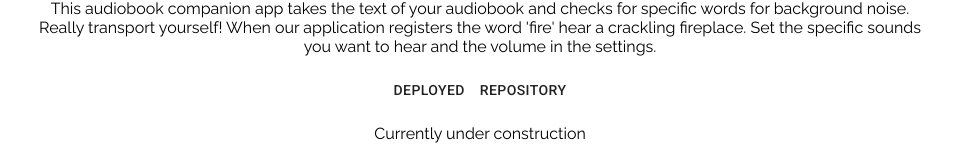
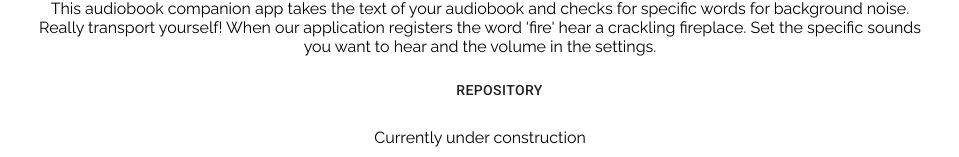
Before and after one commit to tiiedye/ThirdProjectDev, a React (Create React App) app: page /projects in a window 1280 px wide. Shown: the part 1403-1560 px from the top of the page, without its empty margins (160-1119 px from the left). Built offline with nearby package versions, Linux system fonts and the light colour scheme.

Commit message:
Removed deployed button

```diff
--- a/src/components/Projects/Projects.js
+++ b/src/components/Projects/Projects.js
@@ -17,7 +17,7 @@ const projectMap = [
         name: "Along With Me",
         img: require("../../assets/alongwithme.png"),
         description: "This audiobook companion app takes the text of your audiobook and checks for specific words for background noise. Really transport yourself! When our application registers the word 'fire' hear a crackling fireplace. Set the specific sounds you want to hear and the volume in the settings.",
-        deployed: "https://tiiedye.github.io/ThirdProjectDev/UnderConstruction",
+        deployed: false,
         repo: "https://github.com/eh4git/Along-With-Me",
         construction: true
     }
@@ -39,7 +39,11 @@ function Projects() {
 
                     <ButtonGroup size="small" aria-label="small outlined button group">
                         <a href={item.deployed} target="_blank" rel="noopener noreferrer">
+                           {!item.deployed ? (
+                               ""
+                           ):(
                             <Button>Deployed</Button>
+                           )}
                         </a>
 
                         <a href={item.repo} target="_blank" rel="noopener noreferrer">
```
Also changed, not shown: src/components/UnderConstruction/UnderConstruction.js (deleted).
